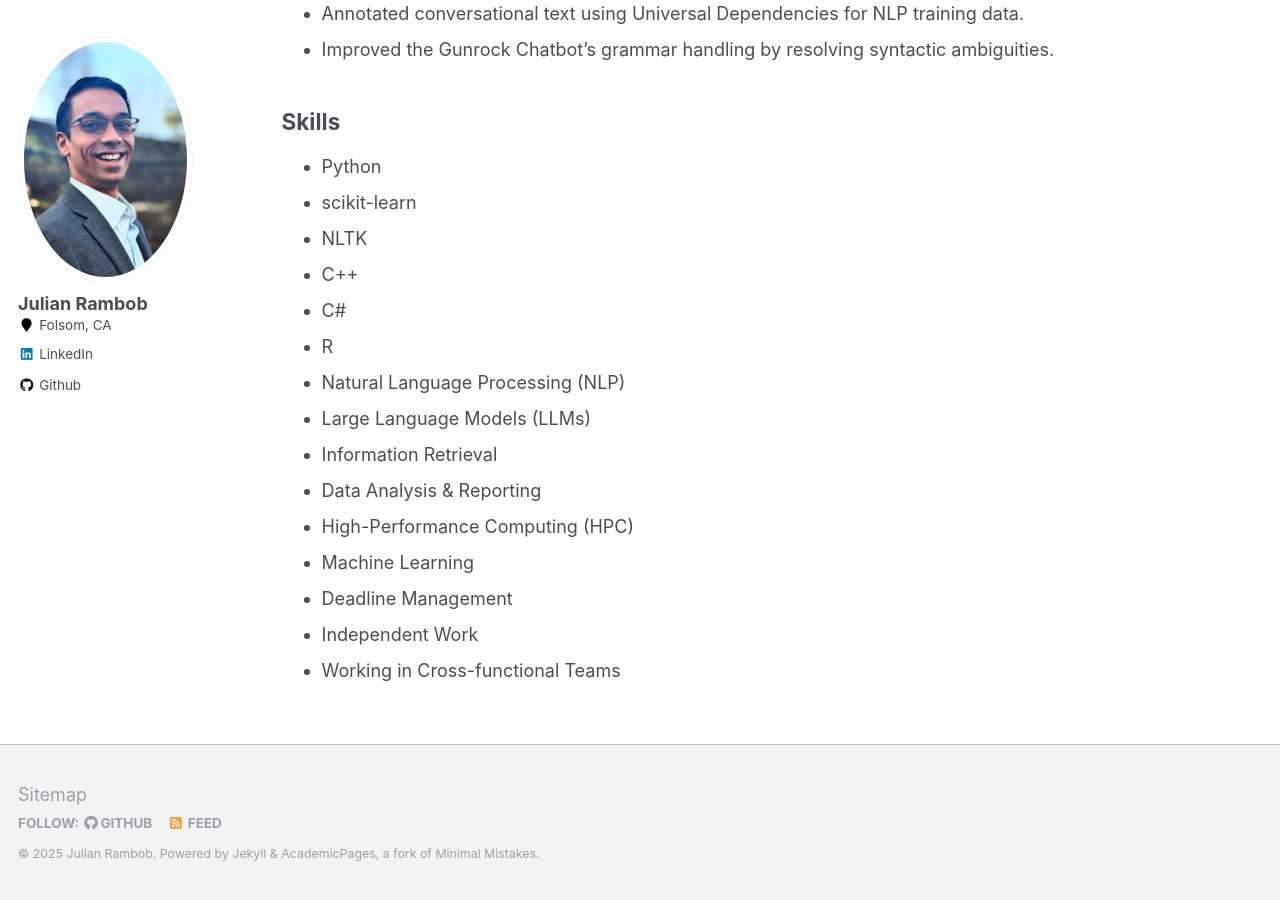
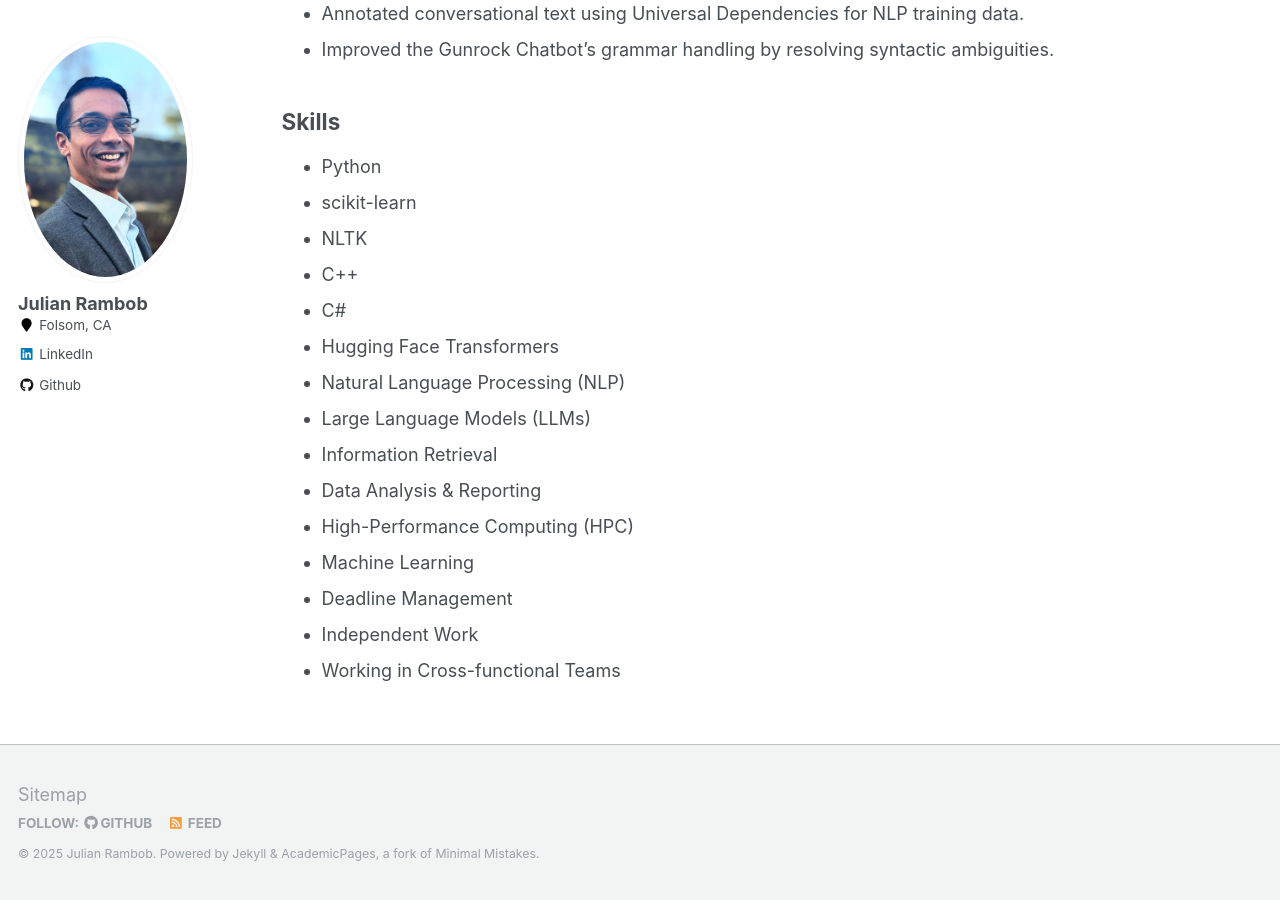
Before and after one commit to julianrambob/julianrambob.github.io, a Jekyll site: the page built from _pages/cv.md, in a window 1280 px wide and 900 px high, scrolled down 1759 px. Built offline with Jekyll 4.4.1, drawn with Linux system fonts in a browser that asks for light colours.

Commit message:
Update cv.md

```diff
--- a/_pages/cv.md
+++ b/_pages/cv.md
@@ -63,7 +63,7 @@ University of California, Davis
 - NLTK
 - C++
 - C#
-- R
+- Hugging Face Transformers
 - Natural Language Processing (NLP)
 - Large Language Models (LLMs)
 - Information Retrieval
```
